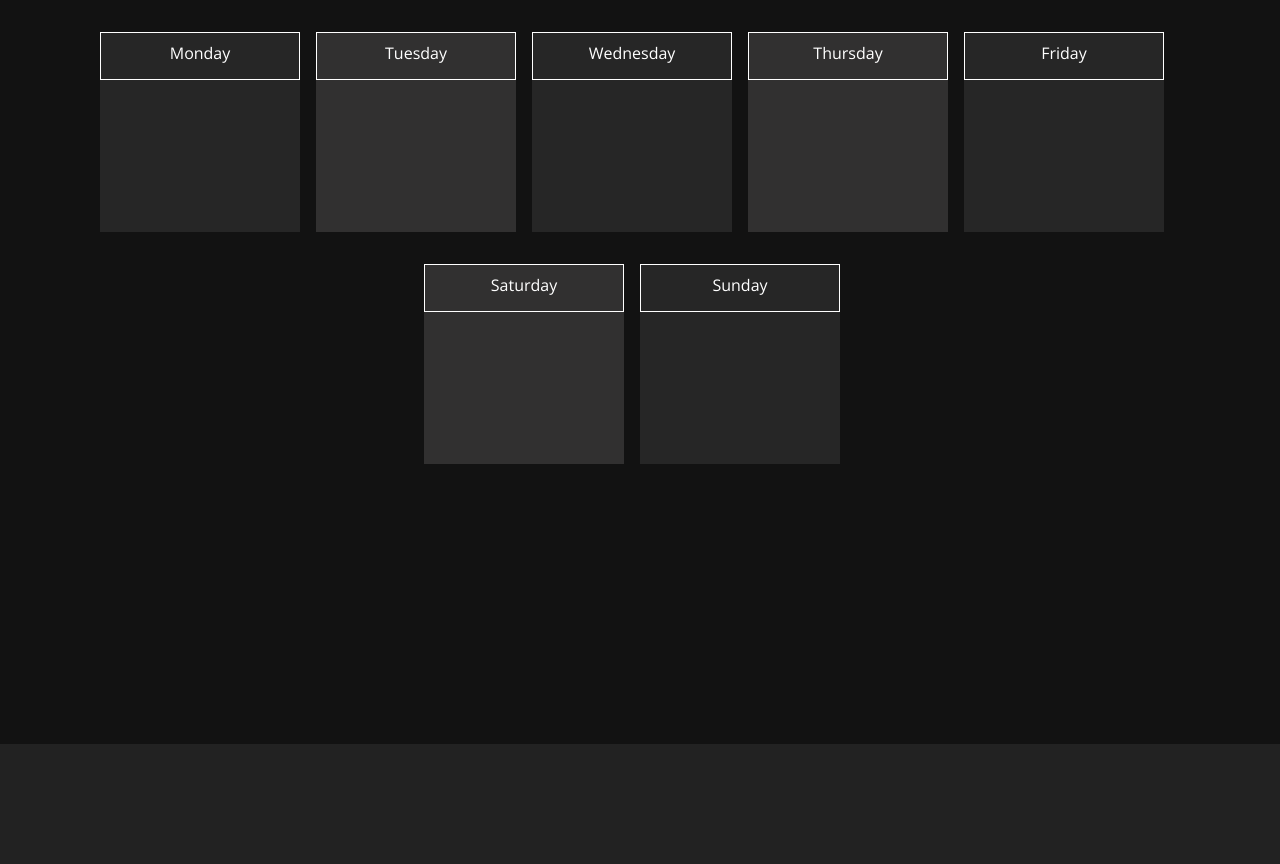
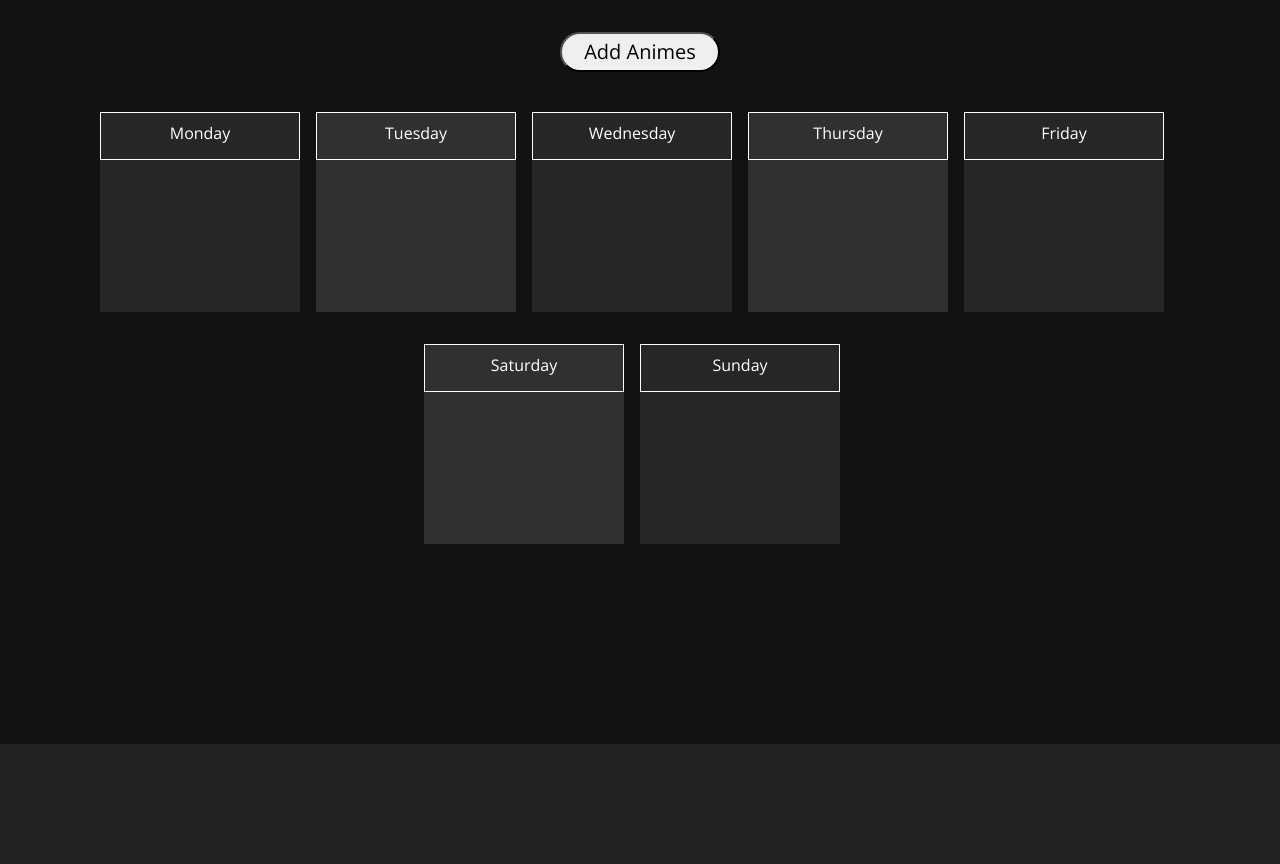
Before and after one commit to Garogoz/anime-times, a Flask app: page /schedule in a window 1280 px wide. Shown: the part 144-1008 px from the top of the page. Run offline with Flask 3, Linux system fonts and the light colour scheme; data that the repository does not hold is empty.

Commit message:
Last version before reviewing the code, everything is working at the moment

```diff
--- a/app.py
+++ b/app.py
@@ -126,6 +126,10 @@ def process_local_storage():
         'message': 'Data received and processed successfully!'
     })
 
+@app.route ('/about', methods=['GET'])
+def about():
+        return render_template('about.html')
+
 @app.errorhandler(404)
 def page_not_found(error):
     return render_template('error.html'), 404
--- a/graph.py
+++ b/graph.py
@@ -164,6 +164,7 @@ def get_anime_season_data(variables: dict):
           season
           seasonYear
           type
+          status
           duration
           genres
           averageScore
--- a/static/js/script.js
+++ b/static/js/script.js
@@ -12,16 +12,19 @@ document.addEventListener("DOMContentLoaded", function (event) {
         // Check if the ID is in the array
         return animeIds.includes(id);
     }
+
      // Initialize button colors based on local storage
      buttons.forEach(button => {
         const animeId = button.getAttribute('data-anime-id');
         if (!isIdInLocalStorageArray(animeId)) {
             button.innerHTML = "Add"
             button.classList.add('greenbutton');
+            button.setAttribute("title", "Click to Add to Schedule");
         } else {
             button.innerHTML = "Remove"
             button.classList.remove('greenbutton');
             button.classList.add('redbutton');
+            button.setAttribute("title", "Click to remove from Schedule");
         }
     });
 
@@ -47,6 +50,7 @@ document.addEventListener("DOMContentLoaded", function (event) {
                 this.classList.remove('redbutton');
                 this.classList.add('greenbutton');
                 this.innerHTML = "Add"
+                this.setAttribute("title", "Click to Add to Schedule")
                 console.log("removed");
             } else {
                 // Add the new ID to the array
@@ -54,6 +58,7 @@ document.addEventListener("DOMContentLoaded", function (event) {
                 this.innerHTML = "Remove"
                 this.classList.add('redbutton');
                 this.classList.remove('greenbutton');
+                this.setAttribute("title", "Click to remove from Schedule");
                 console.log("saved");
             }
 
@@ -61,4 +66,35 @@ document.addEventListener("DOMContentLoaded", function (event) {
             localStorage.setItem('animeIds', JSON.stringify(animeIds));
         });
     });
+
+    // Function to clear local storage and reset buttons
+    function clearLocalStorage() {
+        // Clear the array from local storage
+        localStorage.removeItem('animeIds');
+        console.log("Cleared local storage");
+        // Reload the page to reset all states
+        location.reload();
+
+        // Reset the buttons to their initial state
+        buttons.forEach(button => {
+            button.innerHTML = "Add";
+            button.classList.add('greenbutton');
+            button.setAttribute('title', 'Click to add to Schedule');
+            button.classList.remove('redbutton');
+        });
+    }
+
+    // Get the clear button and attach event listener
+    const clearButton = document.getElementById('clearButton');
+
+    if(clearButton) {
+    clearButton.addEventListener('click', function(event) {
+        event.preventDefault();
+         // Show a confirmation dialog
+         const userConfirmed = window.confirm("Are you sure you want to clear all the Schedule?");
+         if (userConfirmed) {
+             clearLocalStorage();
+         }
+    });
+}
 });
--- a/static/styles/styles.css
+++ b/static/styles/styles.css
@@ -864,6 +929,22 @@ section{
     width: 200px;
     height: 300px;
 }
+.clear-button {
+    width: 100%;
+    display: flex;
+    justify-content: center;
+}
+#clearButton {
+    display: none;
+}
+.schedule-options {
+    display: flex;
+    justify-content: center;
+}
+#search-button {
+    margin-top: 0;
+    margin-bottom: 2em;
+}
 @media only screen and (max-width: 1430px) {
     .schedulecontainer {
         flex-wrap: wrap;
@@ -871,13 +952,18 @@ section{
     .daycolumn {
         width: 200px;
     }
-    .end {
-
+}
+@media only screen and (max-width: 476px) {
+    .daycontent {
+        display: none;
+    }
+    .daycolumn {
+        min-height: 50px;
     }
 }
 .searcher {
     position: relative;
-    width: 300px; /* Adjust width as needed */
+    width: 300px;
 
 }
 #searchResults {
--- a/templates/schedule.html
+++ b/templates/schedule.html
@@ -5,29 +5,42 @@
 {% endblock %}
 
 {% block main %}
+    <div class="schedule-options">
+        <button class="submitbutton" id="search-button" title="Search for anime to add to schedule">Add Animes</button>
+    </div>
 
     <div class="schedulecontainer">
-        <div class="daycolumn uno" id="Monday">
+        <div class="daycolumn uno">
             <div class="dayheader">Monday</div>
+            <div class="daycontent" id="Monday"></div>
         </div>
-        <div class="daycolumn dos" id="Tuesday">
+        <div class="daycolumn dos"">
             <div class="dayheader">Tuesday</div>
+            <div class="daycontent"  id="Tuesday"></div>
         </div>
-        <div class="daycolumn uno" id="Wednesday">
+        <div class="daycolumn uno">
             <div class="dayheader">Wednesday</div>
+            <div class="daycontent" id="Wednesday"></div>
         </div>
-        <div class="daycolumn dos" id="Thursday">
+        <div class="daycolumn dos">
             <div class="dayheader">Thursday</div>
+            <div class="daycontent" id="Thursday"></div>
         </div>
-        <div class="daycolumn uno end" id="Friday">
+        <div class="daycolumn uno end" >
             <div class="dayheader">Friday</div>
+            <div class="daycontent" id="Friday"></div>
         </div>
-        <div class="daycolumn dos end" id="Saturday">
+        <div class="daycolumn dos end">
             <div class="dayheader">Saturday</div>
+            <div class="daycontent" id="Saturday"></div>
         </div>
-        <div class="daycolumn uno end" id="Sunday">
+        <div class="daycolumn uno end" >
             <div class="dayheader">Sunday</div>
+            <div class="daycontent" id="Sunday"></div>
         </div>
+    </div>
+    <div class="clear-button">
+        <button class="submitbutton" id="clearButton">Clear All</button>
     </div>
 
     <script src="{{ url_for('static', filename='js/schedule.js') }}"></script>
```
Also changed, not shown: other parts of static/styles/styles.css (+129 -12 lines), static/js/schedule.js (+45 -4 lines), templates/animeinfo.html (+8 -5 lines), templates/season.html (+10 -0 lines).
